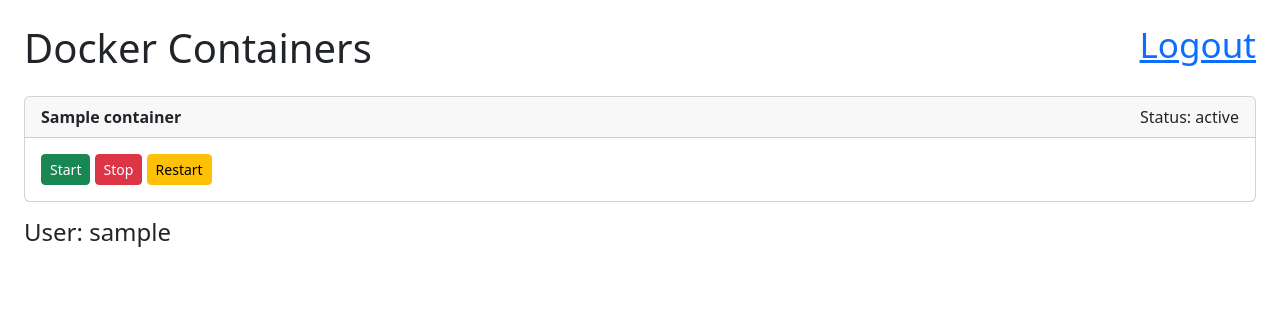
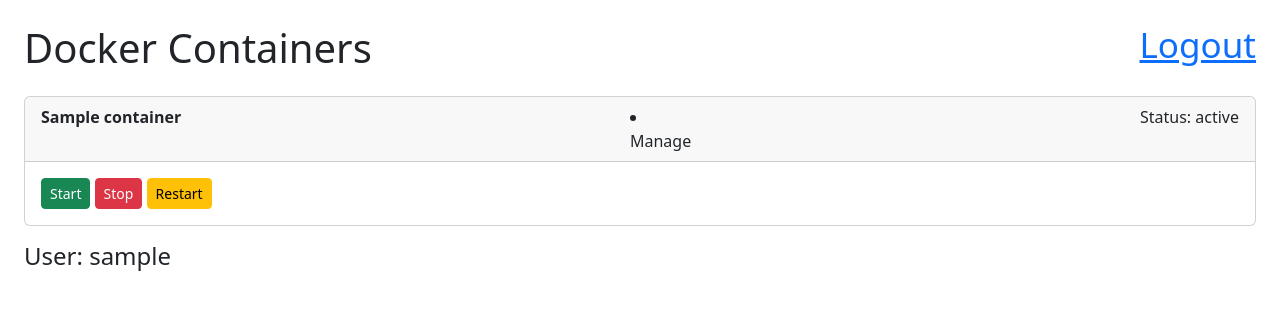
Before and after one commit to CrowMother/docker-manager, a Flask app: template templates/index.html in a window 1280 px wide. Shown: the part 80-390 px from the top of the page. Run offline with Flask 3, Linux system fonts and the light colour scheme; the template is opened without the code that fills it: most values are stand-ins (such as "Sample title", 1, 10 or a date in 2020); parts of the project's set-up code (start-up, migrations or seed data) failed here and were passed over.

Commit message:
updated app for routes and manage links per container

```diff
--- a/app.py
+++ b/app.py
@@ -5,6 +5,7 @@
 from modules.auth import login_required, requires_role, init_db, verify_user, get_user_containers, get_user_role
 from modules.admin_routes import register_admin_routes
 from modules.upload_route import register_upload_routes
+from modules.manage_route import register_manage_routes
 
 app = Flask(__name__)
 app.secret_key = util.get_secret("SECRET_KEY", ".env")
@@ -16,6 +17,7 @@
 
 register_admin_routes(app)
 register_upload_routes(app)
+register_manage_routes(app)
 init_db()
 
 @app.route("/", methods=["GET"])
--- a/templates/index.html
+++ b/templates/index.html
@@ -13,6 +13,8 @@
     <div class="card mb-3">
       <div class="card-header d-flex justify-content-between">
         <strong>{{ container.name }}</strong>
+        <li class="nav-item"><a class="nav-link" href="/manage/{{ container.id }}">Manage</a></li>
+
         <span>Status: {{ container.status }}</span>
       </div>
       <div class="card-body">
```
